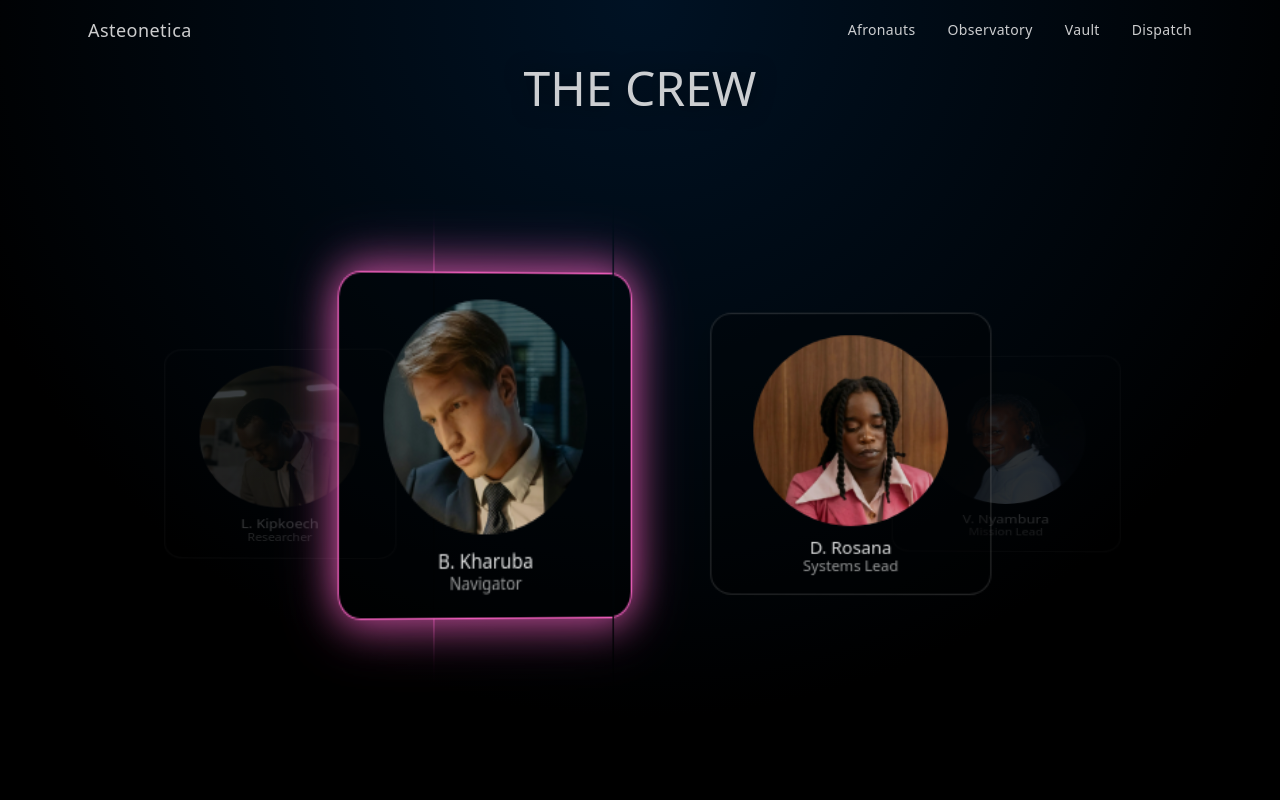
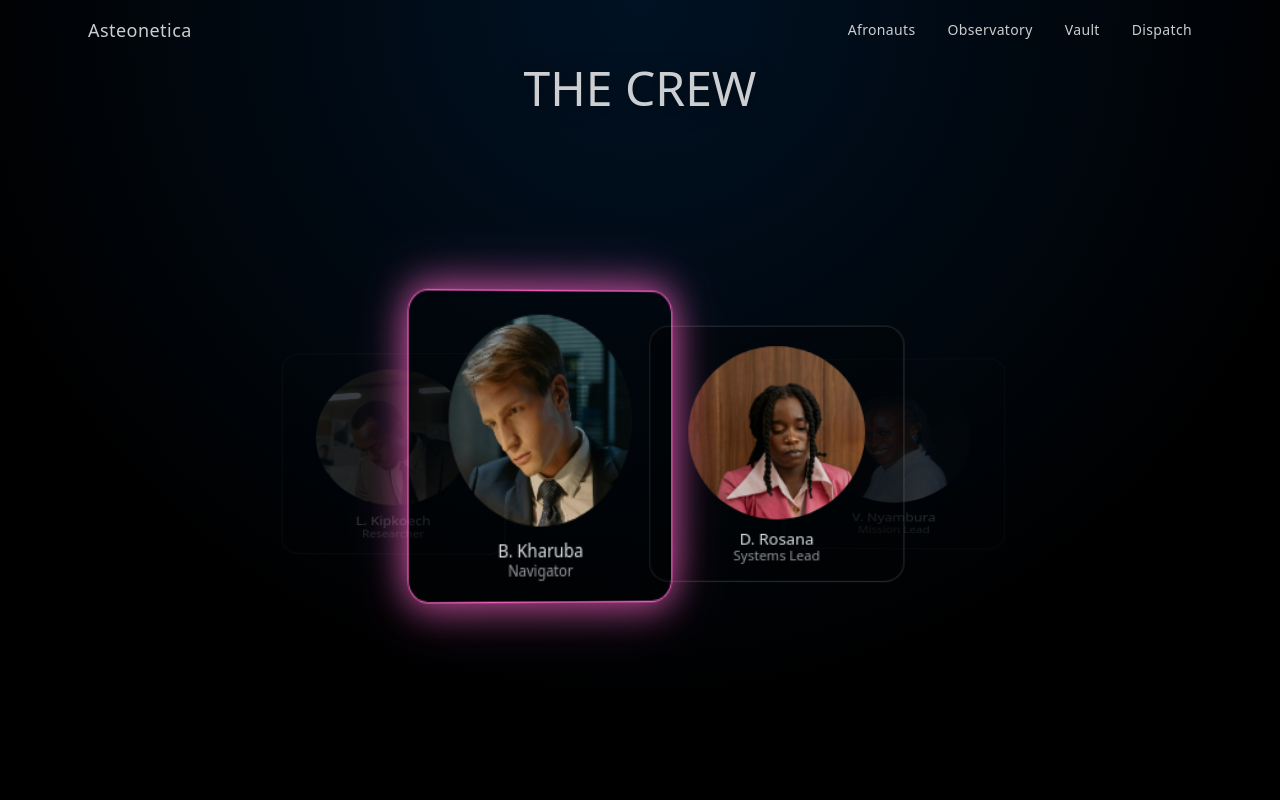
Before and after one commit to circuit682/asteonetica, a Next.js app: page /afronauts in a window 1280 px wide. Shown: the top 800 px of the page. Built offline with nearby package versions, Linux system fonts and the light colour scheme.

Commit message:
fix: adjust depth translation for avatar positioning in TeamOrbit component

```diff
--- a/components/TeamOrbit.tsx
+++ b/components/TeamOrbit.tsx
@@ -137,7 +137,7 @@ export default function TeamOrbit() {
                 className="absolute top-1/2 left-1/2"
                 style={{
                   transformStyle: "preserve-3d",
-                  transform: `rotateY(${angle}deg) translateZ(350px) rotateY(-${angle}deg) translate(-50%, -50%)`,
+                  transform: `rotateY(${angle}deg) translateZ(250px) rotateY(-${angle}deg) translate(-50%, -50%)`,
                 }}
               >
                 <motion.div
```
